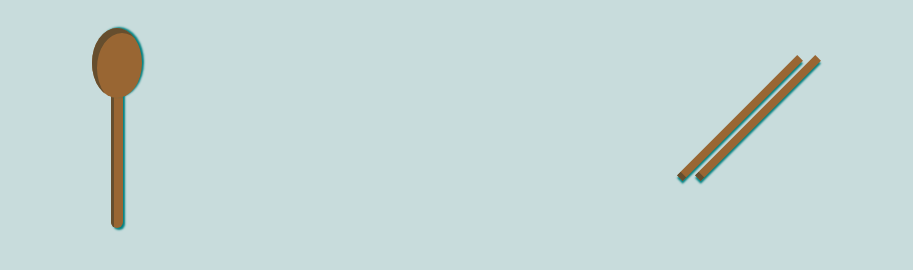
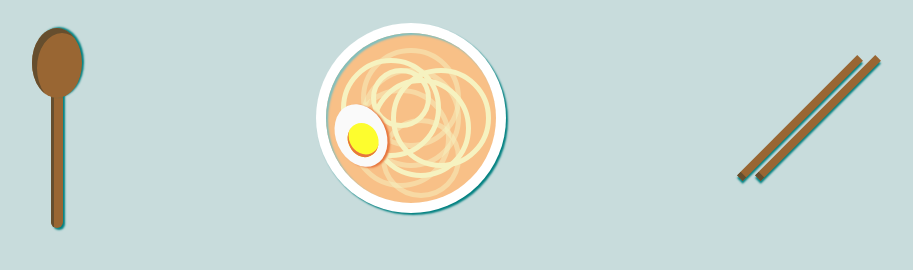
Before and after one commit to pabloozamora/UVG_Web_Lab_4, a plain HTML site: page index.html in a window 1280 px wide. Shown: the whole page, without its empty margins (211-1124 px from the left). Drawn offline with Linux system fonts and the light colour scheme.

Commit message:
Ramen agregado

```diff
--- a/estilos.css
+++ b/estilos.css
@@ -59,3 +59,111 @@ body {
     z-index: 1;
     box-shadow: 2px 2px 2px teal, inset 0px -5px rgb(102, 78, 46);
 }
+
+/*Contenedor flex box para ingredientes del ramen*/
+.ramen{
+    display: flex;
+    align-content: center;
+}
+
+.plato{
+    display: flex;
+    align-items: center;
+    justify-content: center;
+    content:"";
+    width: 190px;
+    height: 190px;
+    border-radius: 50%;
+    background: rgb(255, 255, 255);
+    box-shadow: 2px 2px 2px teal;
+    z-index: 1;
+}
+
+.sopa{
+    content: "";
+    display:flex;
+    align-items: center;
+    justify-content: center;
+    width: 170px;
+    height: 170px;
+    border-radius: 50%;
+    background: rgb(243, 130, 18);
+    opacity: 0.5;
+    box-shadow: inset 2px 2px 2px teal;
+}
+
+.fideos{
+    display: flex;
+    align-content: center;
+}
+
+.fideo{
+    content:"";
+    width: 90px;
+    height: 90px;
+    border-radius: 50%;
+    border: 5px solid rgb(238, 231, 131);
+}
+
+.fideo:nth-child(1){
+    transform: translate(320px);
+    opacity: 0.5;
+}
+
+.fideo:nth-child(2){
+    transform: translate(230px);
+    width: 50px;
+    height: 50px;
+}
+
+.fideo:nth-child(3){
+    transform: translate(140px, -10px);
+}
+
+.fideo:nth-child(4){
+    transform: translate(60px, -20px);
+    opacity: 0.5;
+}
+
+.fideo:nth-child(5){
+    transform: translate(-30px, 10px);
+}
+
+.fideo:nth-child(6){
+    transform: translate(-150px, 20px);
+    opacity: 0.5;
+}
+
+.fideo:nth-child(7){
+    transform: translate(-220px, 50px);
+    width: 70px;
+    height: 70px;
+    opacity: 0.5;
+}
+
+.fideo:nth-child(8){
+    transform: translate(-290px, 0px);
+}
+
+.huevo{
+    display: flex;
+    transform: translate(-170px, 80px) rotate(-25deg);
+    z-index: 5;
+    content:"";
+    width: 50px;
+    height: 65px;
+    border-radius: 50%;
+    background: rgb(250, 250, 250);
+    box-shadow: 2px 2px 2px rgb(231, 118, 62);
+}
+
+.huevo::after{
+    transform: translate(10px, 20px);
+    z-index: 7;
+    content:"";
+    width: 30px;
+    height: 35px;
+    border-radius: 50%;
+    background: rgb(253, 253, 46);
+    box-shadow: inset 2px -2px rgb(231, 118, 62);
+}
--- a/index.html
+++ b/index.html
@@ -9,7 +9,23 @@
 </head>
 <body>
     <div class="cuchara"></div>
-    <div class="plato"></div>
+    <div class="ramen">
+        <div class='plato'>
+            <div class="sopa">
+                <div class="fideos">
+                    <div class="fideo"></div>
+                    <div class="fideo"></div>
+                    <div class="fideo"></div>
+                    <div class="fideo"></div>
+                    <div class="fideo"></div>
+                    <div class="fideo"></div>
+                    <div class="fideo"></div>
+                    <div class="fideo"></div>
+                </div>
+            </div>
+        </div>
+        <div class="huevo"></div>
+    </div>
     <div class="chopsticks">
         <div class="chopstick1"></div>
         <div class="chopstick2"></div>
```
